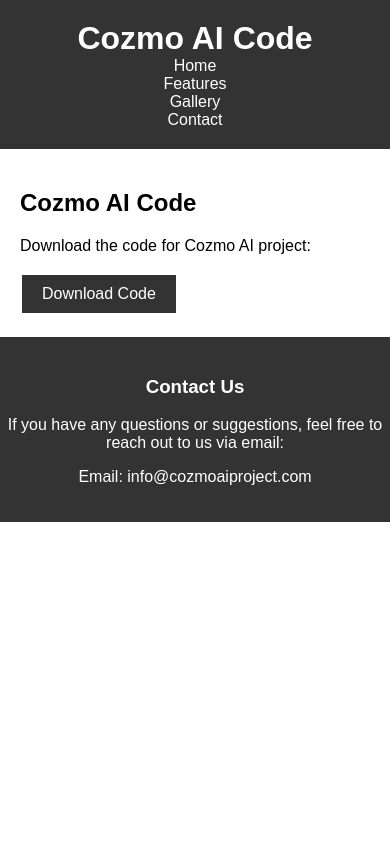
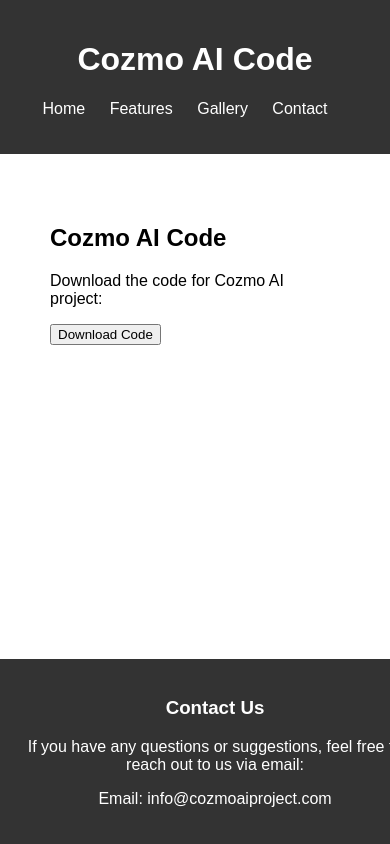
Before and after one commit to cozmo14047/cozmo14047.github.io, a plain HTML site: page code.html in a window 390 px wide. Drawn offline with Linux system fonts and the light colour scheme.

Commit message:
Update main.css

```diff
--- a/main.css
+++ b/main.css
@@ -1,4 +1,3 @@
-/* General Styles */
 body {
     font-family: Arial, sans-serif;
     margin: 0;
@@ -8,20 +7,13 @@ body {
 header {
     background-color: #333;
     color: #fff;
-    padding: 20px 0;
-}
-
-header h1 {
-    margin: 0;
-    padding: 0;
+    padding: 20px;
     text-align: center;
 }
 
 nav ul {
     list-style-type: none;
-    margin: 0;
     padding: 0;
-    text-align: center;
 }
 
 nav ul li {
@@ -30,64 +22,31 @@ nav ul li {
 }
 
 nav ul li a {
+    text-decoration: none;
     color: #fff;
-    text-decoration: none;
 }
 
 section {
-    padding: 20px;
+    padding: 50px;
 }
 
-footer {
+footer#contact {
+    position: fixed;
+    bottom: 0;
+    width: 100%;
     background-color: #333;
     color: #fff;
-    padding: 20px 0;
+    padding: 20px;
     text-align: center;
 }
 
-/* Countdown Timer */
-#welcome-container {
+#countdown {
+    font-size: 36px;
+    font-weight: bold;
     text-align: center;
-    margin-top: 50px;
 }
 
-/* Hidden class */
+/* Hide the tab by default */
 .hidden {
     display: none;
 }
-
-/* Button Styles */
-button {
-    background-color: #333;
-    color: #fff;
-    border: none;
-    padding: 10px 20px;
-    text-align: center;
-    text-decoration: none;
-    display: inline-block;
-    font-size: 16px;
-    margin: 4px 2px;
-    cursor: pointer;
-}
-
-button:hover {
-    background-color: #555;
-}
-
-/* Install Guide Styles */
-ol {
-    margin-left: 30px;
-}
-
-/* Responsive Styles */
-@media screen and (max-width: 600px) {
-    nav ul {
-        display: block;
-        text-align: center;
-    }
-
-    nav ul li {
-        display: block;
-        margin: 0;
-    }
-}
```
